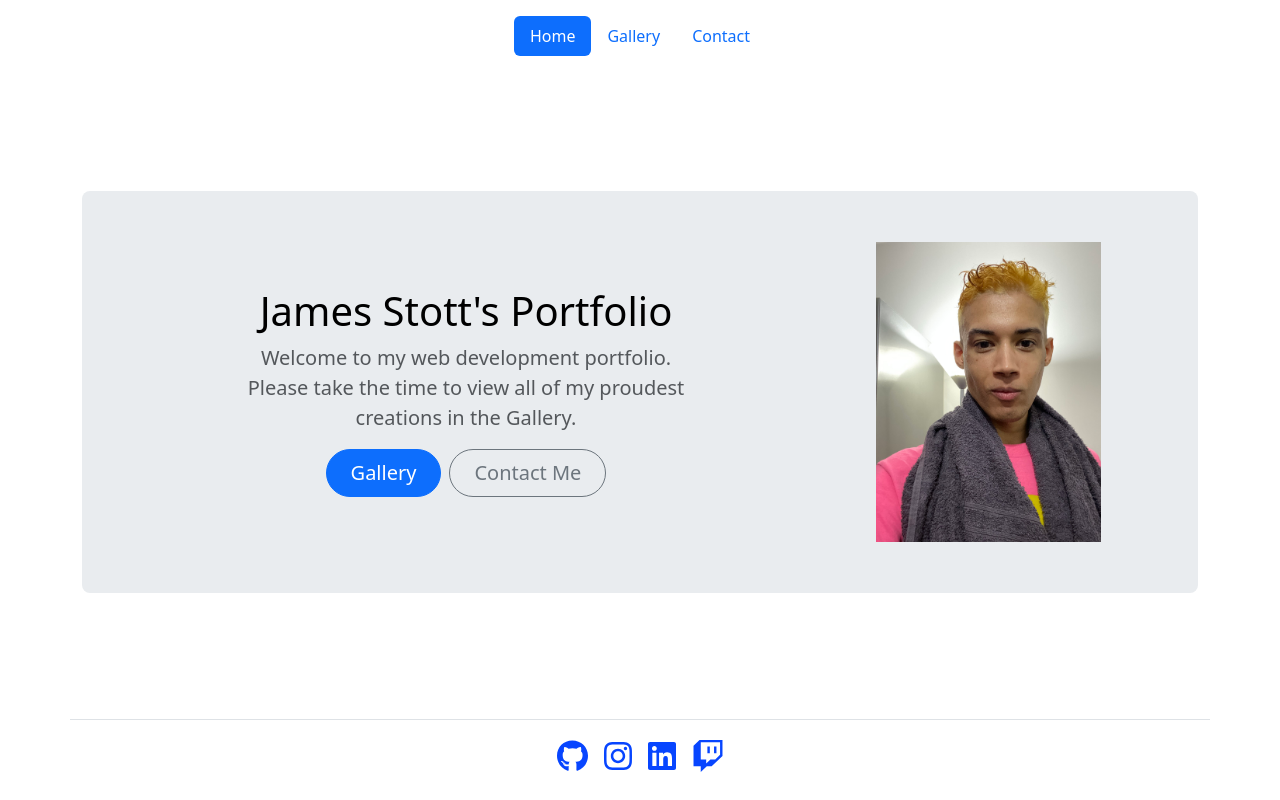
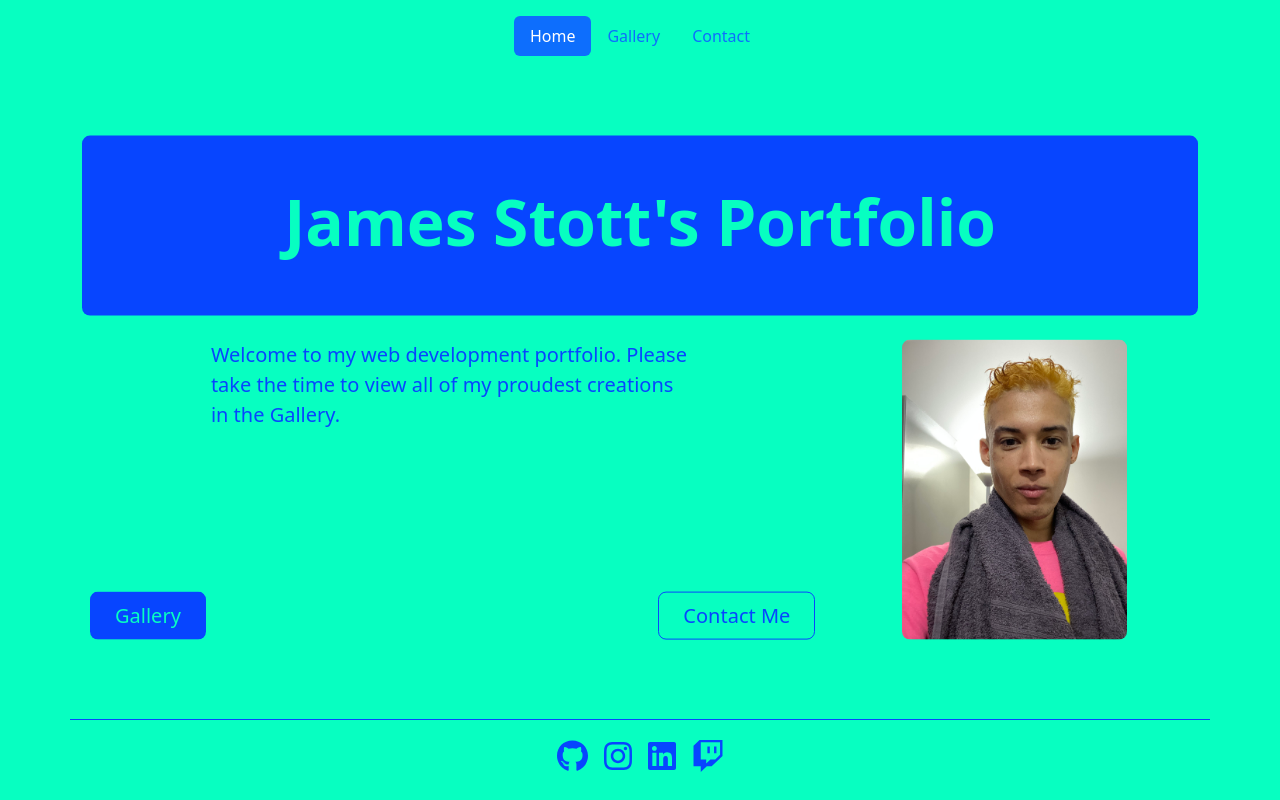
Before and after one commit to jamesaps/react-portfolio, a React (Vite) app: page / in a window 1280 px wide. Built offline with nearby package versions, Linux system fonts and the light colour scheme.

Commit message:
update homepage styling

```diff
--- a/src/App.css
+++ b/src/App.css
@@ -1,5 +1,28 @@
 main {
   flex: 1;
+}
+
+/* HomeJumbotron */
+#home-jumbotron {
+  background-color: #0745ff !important;
+}
+
+#home-jumbotron h1 {
+  color: #07ffc1 !important;
+}
+
+.welcome-text {
+  color: #0745ff !important;
+}
+
+.gallery-button {
+  background-color: #0745ff !important;
+  color: #07ffc1 !important;
+}
+
+.contact-me-button {
+  border-color: #0745ff !important;
+  color: #0745ff !important;
 }
 
 /* GalleryProjectCard */
@@ -32,3 +55,7 @@ main {
 .social-media-icon:hover {
   color: #c107ff;
 }
+
+.footer-border {
+  border-top: 1px solid #0745ff !important;
+}
--- a/src/App.jsx
+++ b/src/App.jsx
@@ -6,7 +6,6 @@ import Home from "./components/pages/Home";
 import Gallery from "./components/pages/Gallery";
 import Contact from "./components/pages/Contact";
 import Footer from "./components/Footer";
-import "./App.css";
 
 function App() {
   return (
--- a/src/components/Footer.jsx
+++ b/src/components/Footer.jsx
@@ -10,7 +10,7 @@ import {
 export default function Footer() {
   return (
     <footer className="my-2">
-      <div className="container py-1 border-top">
+      <div className="container py-1 border-top footer-border">
         <ul className="d-flex flex-row justify-content-center list-unstyled gap-3 pt-3 text-secondary">
           <li>
             <a href="https://github.com/jamesaps" className="social-media-icon">
--- a/src/components/HomeJumbotron.jsx
+++ b/src/components/HomeJumbotron.jsx
@@ -4,24 +4,29 @@ import { Link } from "react-router-dom";
 export default function HomeJumbotron() {
   return (
     <div className="container position-absolute top-50 start-50 translate-middle">
-      <div className="p-5 text-center bg-body-secondary rounded-3">
-        <div className="row">
-          <div className="col-12 col-sm-8">
-            <h1 className="text-body-emphasis mt-5">James Stott's Portfolio</h1>
-            <p className="col-lg-8 mx-auto fs-5 text-muted">
+      <div
+        id="home-jumbotron"
+        className="p-5 text-center bg-body-secondary rounded-3"
+      >
+        <h1 className="display-3 fw-bold">James Stott's Portfolio</h1>
+      </div>
+      <div className="row mt-3 p-2">
+        <div className="col-12 col-sm-8 d-flex flex-column justify-content-between">
+          <p className="welcome-text col-lg-8 mx-auto fs-5">
             Welcome to my web development portfolio. Please take the time to
             view all of my proudest creations in the Gallery.
           </p>
-            <div className="d-inline-flex gap-2 mb-5">
+
+          <div className="d-inline-flex justify-content-between align-items-end">
             <Link
               to="gallery"
-                className="d-inline-flex align-items-center btn btn-primary btn-lg px-4 rounded-pill"
+              className="gallery-button d-inline-flex align-items-center btn btn-lg px-4"
             >
               Gallery
             </Link>
             <Link
               to="contact"
-                className="btn btn-outline-secondary btn-lg px-4 rounded-pill"
+              className="contact-me-button btn btn-lg px-4"
             >
               Contact Me
             </Link>
@@ -32,8 +37,8 @@ export default function HomeJumbotron() {
           <img
             style={{ maxWidth: "100%", maxHeight: "300px" }}
             src="/me.jpg"
+            className="rounded-3"
           />
-          </div>
         </div>
       </div>
     </div>
--- a/src/index.css
+++ b/src/index.css
@@ -2,4 +2,5 @@
   display: flex;
   flex-direction: column;
   min-height: 100vh;
+  background-color: #07ffc1;
 }
--- a/src/main.jsx
+++ b/src/main.jsx
@@ -3,6 +3,7 @@ import ReactDOM from "react-dom/client";
 import App from "./App.jsx";
 import "bootstrap/dist/css/bootstrap.min.css";
 import "./index.css";
+import "./App.css";
 
 ReactDOM.createRoot(document.getElementById("root")).render(
   <React.StrictMode>
```
Lines whose indentation alone changed are shown as unchanged.
